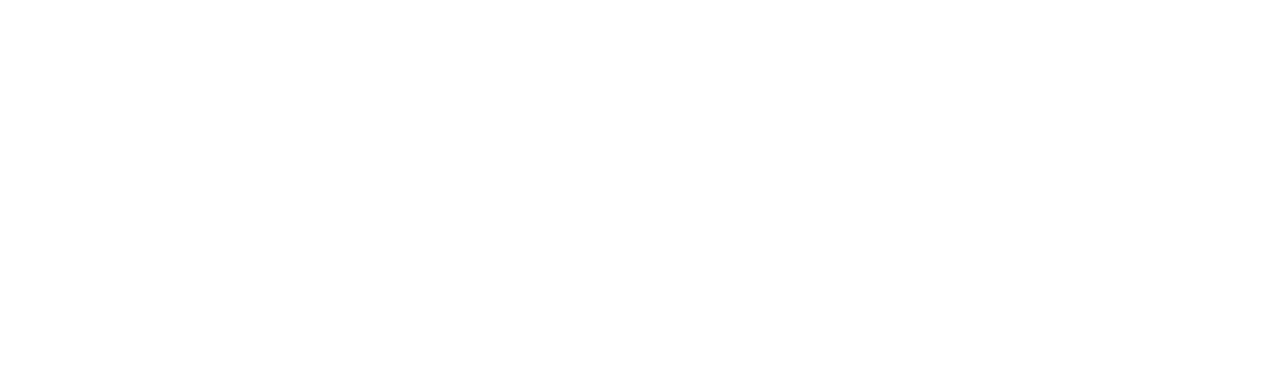
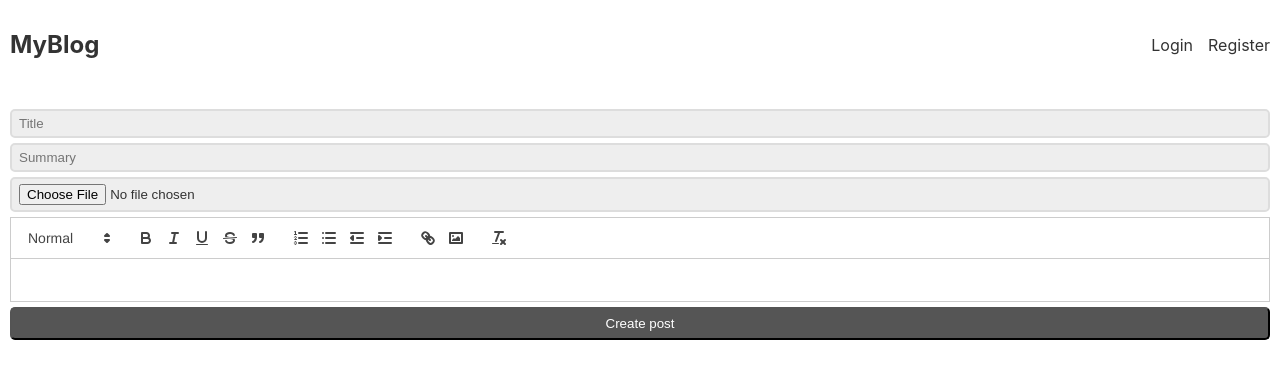
Before and after one commit to SankalpKokare/Blog-app, a React (Create React App) app in the folder Client/my-react-app/: page /edit/1 in a window 1280 px wide. Before the commit this address had no page. Shown: the top 378 px of the page. Built offline with nearby package versions, Linux system fonts and the light colour scheme; no server answers.

Commit message:
Put all the multer editor into Editor Component

```diff
--- a/Client/my-react-app/src/App.css
+++ b/Client/my-react-app/src/App.css
@@ -148,3 +148,23 @@
 div post-page div.content p {
   line-height: 1.6 rem;
 }
+
+div.edit-row {
+  text-align: center;
+  margin-bottom: 20px;
+}
+
+div.post-page a.edit-btn {
+  background-color: #333;
+  display: inline-flex;
+  align-items: center;
+  gap: 5px;
+  color: #fff;
+  padding: 15px 30px;
+  text-decoration: none;
+  border-radius: 5px;
+}
+
+a svg {
+  height: 24px;
+}
--- a/Client/my-react-app/src/App.js
+++ b/Client/my-react-app/src/App.js
@@ -9,6 +9,7 @@
 import { UserContextProvider } from './UserContext';
 import CreatePost from './page/CreatePost';
 import PostPage from './page/PostPage';
+import EditPost from './page/EditPost';
 function App() {
   return (
     <>
@@ -21,6 +22,7 @@
               <Route path='/Register' element={<RegisterPage />} />
               <Route path='/create' element={<CreatePost />} />
               <Route path="/post/:id" element={<PostPage />} />
+              <Route path='/edit/:id' element={<EditPost />} />
             </Route>
           </Routes>
         </BrowserRouter>
--- /dev/null
+++ b/Client/my-react-app/src/Editor.jsx
@@ -0,0 +1,42 @@
+import ReactQuill from "react-quill";
+
+export default function Editor({ value, onChange }) {
+  const modules = {
+    toolbar: [
+      [{ header: [1, 2, false] }],
+      ["bold", "italic", "underline", "strike", "blockquote"],
+      [
+        { list: "ordered" },
+        { list: "bullet" },
+        { indent: "-1" },
+        { indent: "+1" },
+      ],
+      ["link", "image"],
+      ["clean"],
+    ],
+  };
+
+  const formats = [
+    "header",
+    "bold",
+    "italic",
+    "underline",
+    "strike",
+    "blockquote",
+    "list",
+    "bullet",
+    "indent",
+    "link",
+    "image",
+  ];
+
+  return (
+    <ReactQuill
+      value={value}
+      theme={"snow"}
+      modules={modules}
+      onChange={onChange}
+      formats={formats}
+    />
+  );
+}
--- a/Client/my-react-app/src/page/CreatePost.js
+++ b/Client/my-react-app/src/page/CreatePost.js
@@ -2,23 +2,9 @@
 import ReactQuill from "react-quill";
 import 'react-quill/dist/quill.snow.css';
 import { Navigate } from 'react-router-dom';
+import Editor from '../Editor';
 
-const modules = {
-    toolbar: [
-        [{ 'header': [1, 2, false] }],
-        ['bold', 'italic', 'underline', 'strike', 'blockquote'],
-        [{ 'list': 'ordered' }, { 'list': 'bullet' }, { 'indent': '-1' }, { 'indent': '+1' }],
-        ['link', 'image'],
-        ['clean']
-    ],
-};
 
-const formats = [
-    'header',
-    'bold', 'italic', 'underline', 'strike', 'blockquote',
-    'list', 'bullet', 'indent',
-    'link', 'image'
-];
 
 function CreatePost() {
 
@@ -59,7 +45,7 @@
             <input type="title" placeholder={'Title'} value={title} onChange={e => { setTitle(e.target.value) }} />
             <input type="summary" placeholder='Summary' value={summary} onChange={e => { setSummary(e.target.value) }} />
             <input type="file" onChange={e => setFiles(e.target.files)} />
-            <ReactQuill value={content} modules={modules} formats={formats} onChange={newValue => setContent(newValue)} />
+            <Editor onChange={setContent} value={content} />
             <button style={{ marginTop: '5px' }} >Create post</button>
         </form>
     )
--- /dev/null
+++ b/Client/my-react-app/src/page/EditPost.jsx
@@ -0,0 +1,47 @@
+import React, { useState } from "react";
+import ReactQuill from "react-quill";
+import { Navigate } from "react-router-dom";
+import Editor from "../Editor";
+
+
+function EditPost() {
+  const [title, setTitle] = useState("");
+  const [summary, setSummary] = useState("");
+  const [content, setContent] = useState("");
+  const [files, setFiles] = useState("");
+  const [redirect, setRedirect] = useState(false);
+
+  function updatePost(e) {
+    e.preventDefault();
+  }
+
+  if (redirect) {
+    return <Navigate to={"/"} />;
+  }
+
+  return (
+    <form onSubmit={updatePost}>
+      <input
+        type="title"
+        placeholder={"Title"}
+        value={title}
+        onChange={(e) => {
+          setTitle(e.target.value);
+        }}
+      />
+      <input
+        type="summary"
+        placeholder="Summary"
+        value={summary}
+        onChange={(e) => {
+          setSummary(e.target.value);
+        }}
+      />
+      <input type="file" onChange={(e) => setFiles(e.target.files)} />
+      <Editor onChange={setContent} value={content} />
+      <button style={{ marginTop: "5px" }}>Create post</button>
+    </form>
+  );
+}
+
+export default EditPost;
--- a/Client/my-react-app/src/page/PostPage.jsx
+++ b/Client/my-react-app/src/page/PostPage.jsx
@@ -1,11 +1,13 @@
 import { formatISO9075 } from "date-fns";
-import React, { useEffect, useState } from "react";
+import React, { useContext, useEffect, useState } from "react";
 import { useParams } from "react-router-dom";
+import { UserContext } from "../UserContext";
+import { Link } from "react-router-dom";
 
 function PostPage() {
   const { id } = useParams();
   const [postInfo, setPostInfo] = useState(null);
-
+  const { userInfo } = useContext(UserContext);
   console.log(id);
   useEffect(() => {
     fetch(`http://localhost:4000/post/${id}`)
@@ -25,6 +27,27 @@
       <h1>{postInfo.title}</h1>
       <time>{formatISO9075(new Date(postInfo.createdAt))}</time>
       <div className="author">by @{postInfo.author.username}</div>
+      {userInfo.id === postInfo.author._id && (
+        <div className="edit-row">
+          <Link to={`/edit/${postInfo._id}`} className="edit-btn">
+            <svg
+              xmlns="http://www.w3.org/2000/svg"
+              fill="none"
+              viewBox="0 0 24 24"
+              strokeWidth={1.5}
+              stroke="currentColor"
+              className="w-6 h-6"
+            >
+              <path
+                strokeLinecap="round"
+                strokeLinejoin="round"
+                d="m16.862 4.487 1.687-1.688a1.875 1.875 0 1 1 2.652 2.652L10.582 16.07a4.5 4.5 0 0 1-1.897 1.13L6 18l.8-2.685a4.5 4.5 0 0 1 1.13-1.897l8.932-8.931Zm0 0L19.5 7.125M18 14v4.75A2.25 2.25 0 0 1 15.75 21H5.25A2.25 2.25 0 0 1 3 18.75V8.25A2.25 2.25 0 0 1 5.25 6H10"
+              />
+            </svg>
+            Edit this post
+          </Link>
+        </div>
+      )}
       <div className="image">
         <img src={`http://localhost:4000/${postInfo.cover}`} alt="" srcset="" />
       </div>
```
